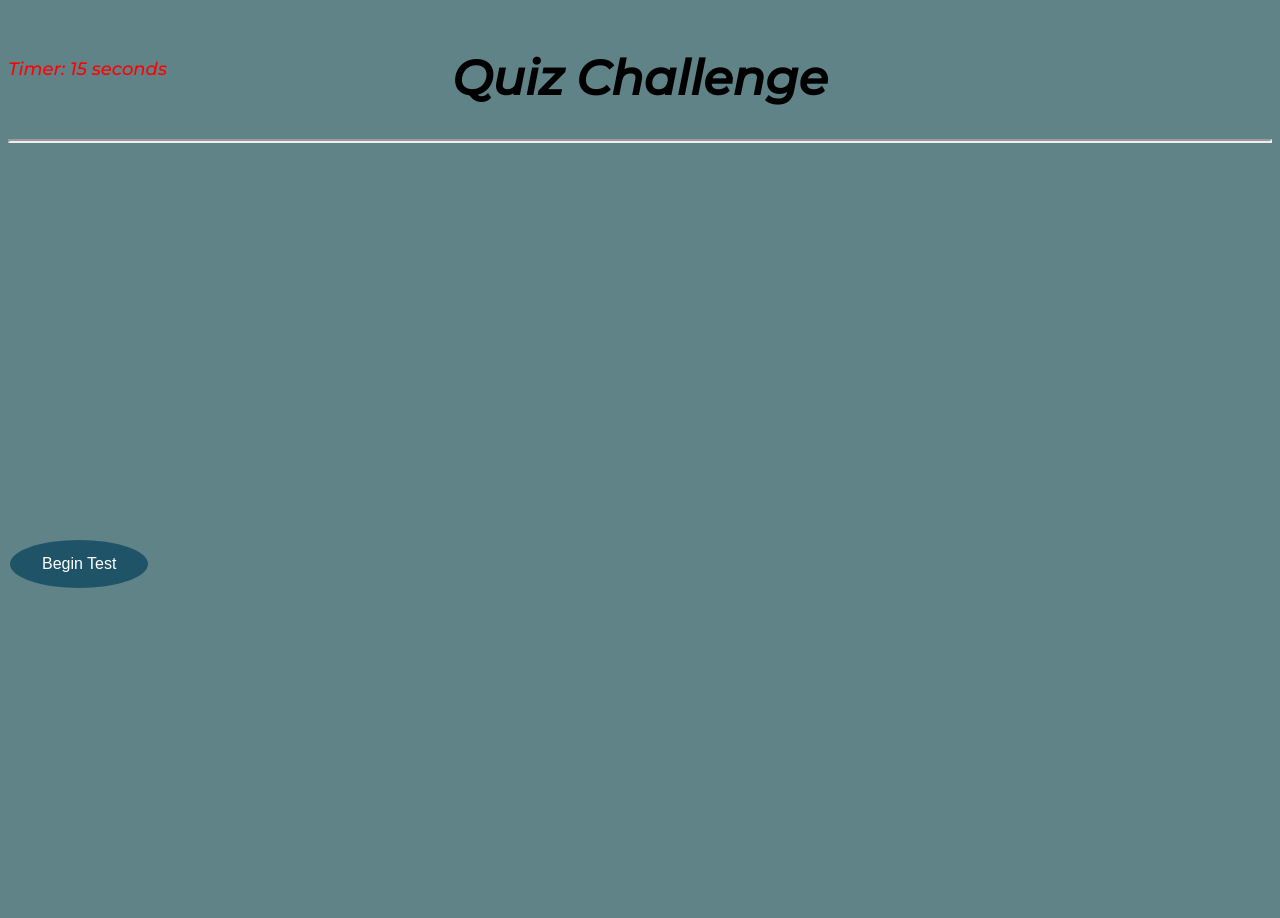
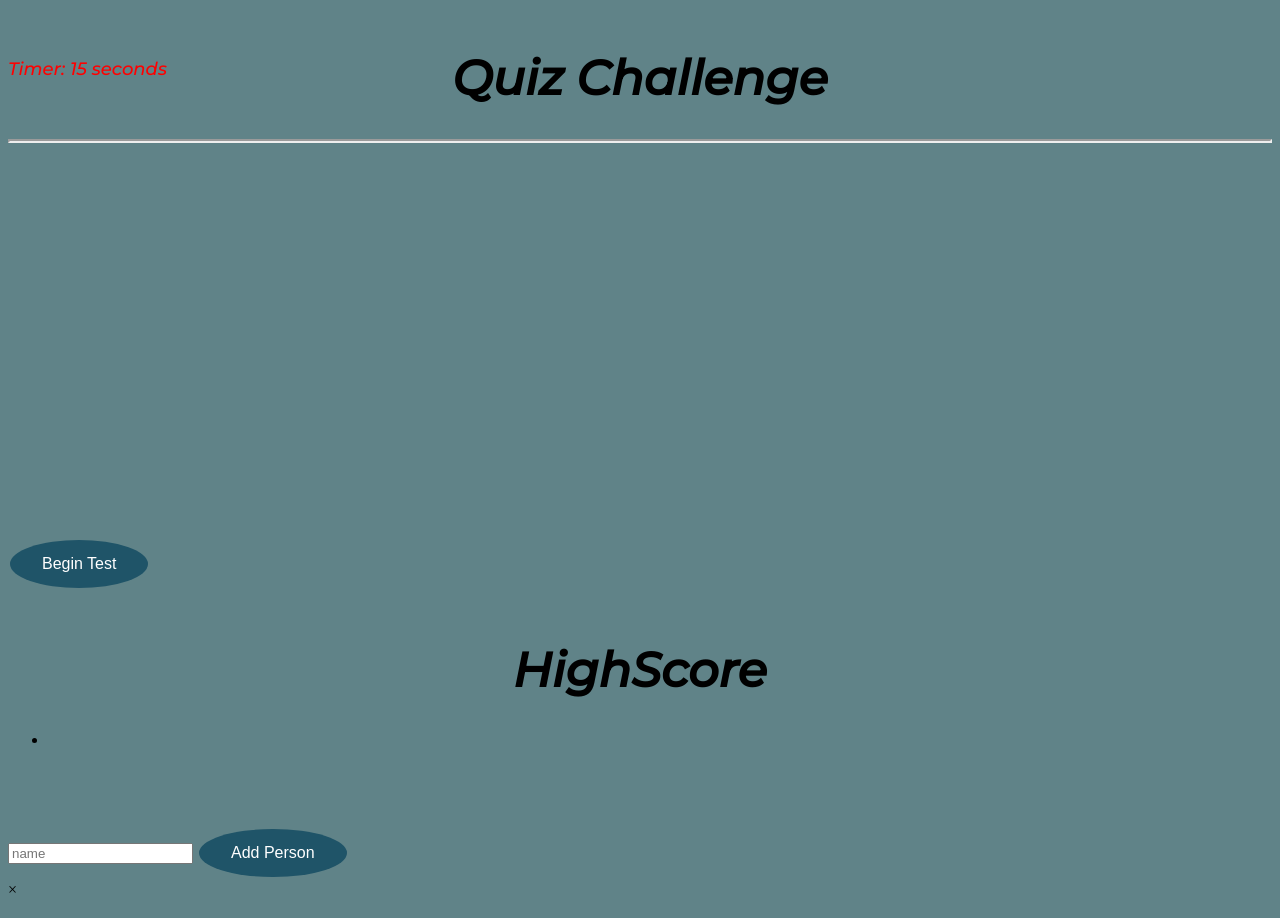
Before and after one commit to idelmundo/codeQuiz, a plain HTML site: page index.html in a window 1280 px wide. Before the commit the page ends 800 px from the top, so only its background shows below. Drawn offline with Linux system fonts and the light colour scheme.

Commit message:
setting up highScore

```diff
--- a/index.html
+++ b/index.html
@@ -25,13 +25,28 @@
         <p>Timer: <span id="time">15</span> seconds</p>
     </div>
 
-    <div id="showHighscore">
+    <div class="container">
+        <form>
+            <h1>HighScore</h1>
+            <ul id="highScorelist">
+                <li id="0" </li>
+            </ul>
+            <input placeholder="name" id="name" />
+            <button id="btn2">Add Person</button>
+        </form>
+        <div id="modal-container" class="modal">
+            <div class="modal-content">
+                <div class="modal-header">
+                    <span class="close">&times;</span>
+                    <h2 id="modal-name">
+                    </h2>
+                </div>
+                <div class="modal-body">
+
+                </div>
 
 
-    </div>
-
-
-    <script src="./script.js"></script>
+                <script src="./script.js"></script>
 </body>
 
 </html>
--- a/style.css
+++ b/style.css
@@ -57,3 +57,7 @@
             font-size: large;
             color: red;
         }
+
+        #btn2 {
+            margin-top: 5%;
+        }
```
